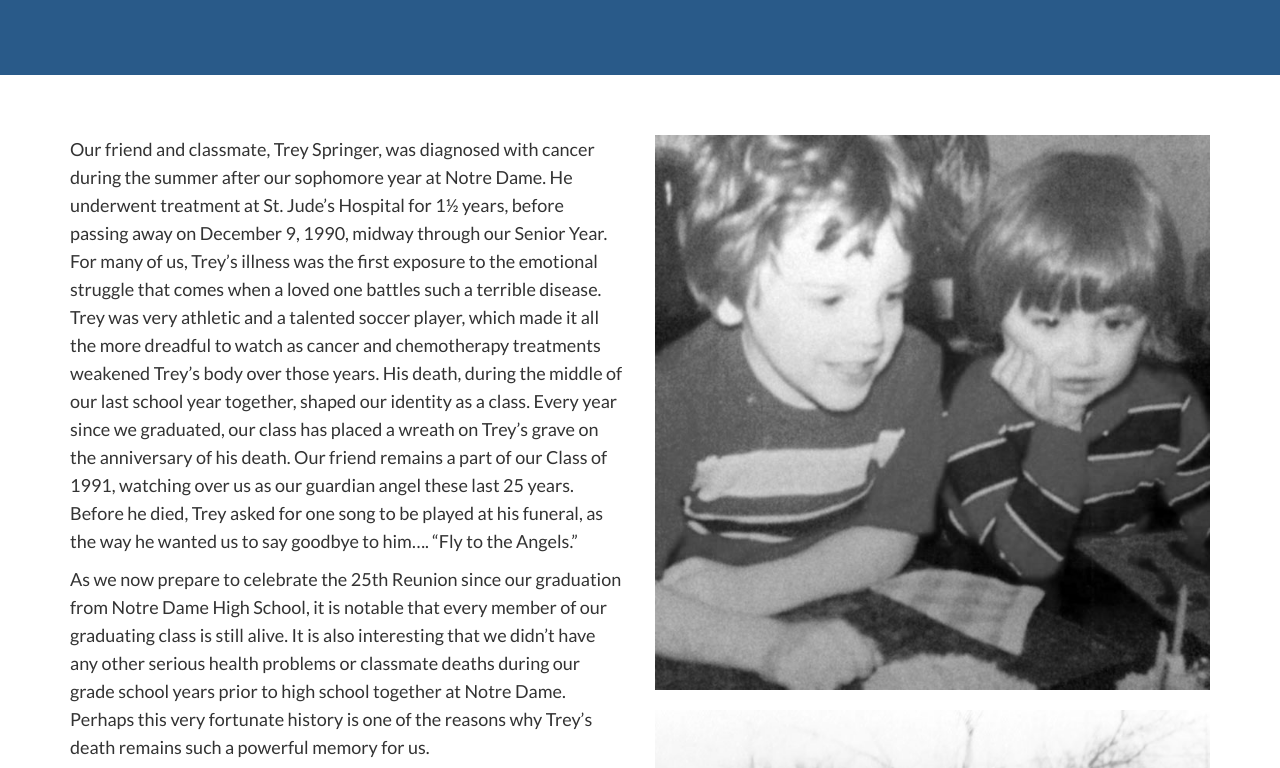
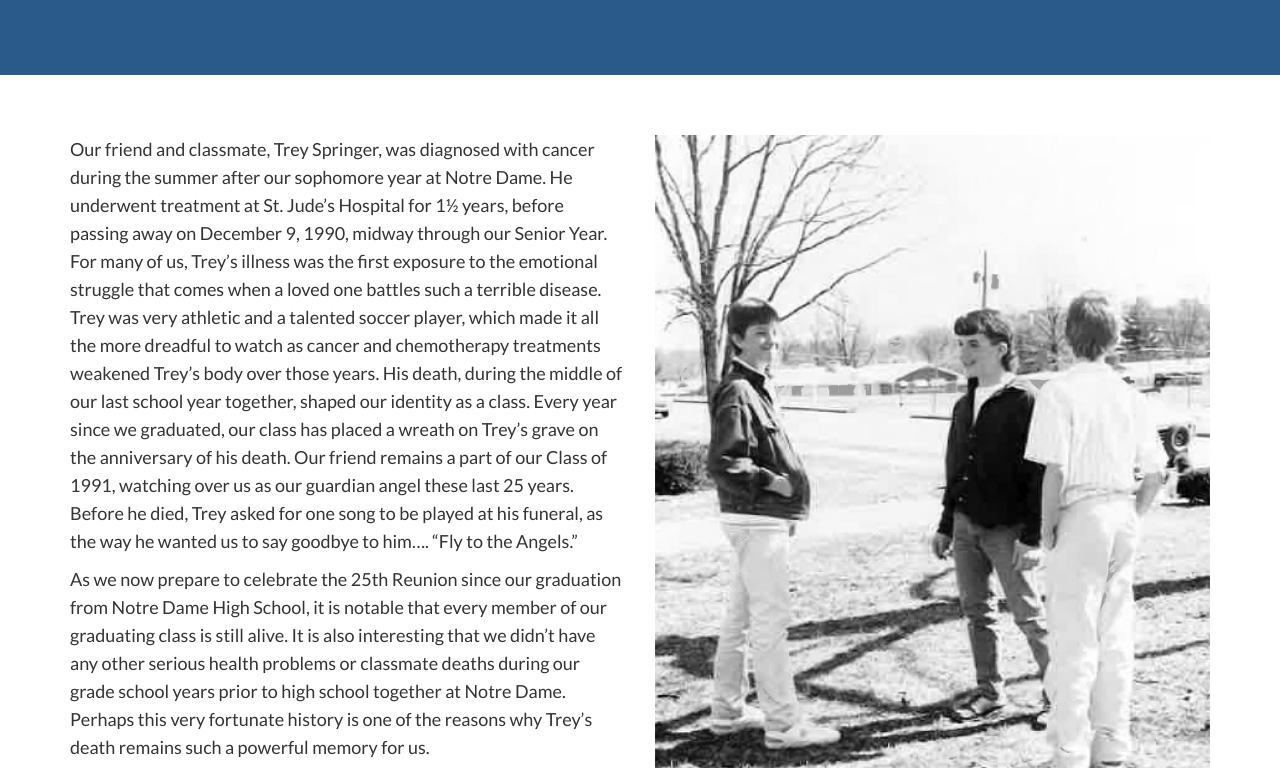
Before and after one commit to brainroads/notredame, a plain HTML site: page index.html in a window 1280 px wide. Shown: the part 1180-1948 px from the top of the page. Drawn offline with nearby package versions, Linux system fonts and the light colour scheme.

Commit message:
photo updates

```diff
--- a/index.html
+++ b/index.html
@@ -83,8 +83,9 @@
           <p>Tim Landewe created the name and concept for this theme. Tim and Sasha plan to embark on the 32-35 hour run from St. Louis early on the Friday morning before Labor Day. We will have a ‘support vehicle’ of classmates traveling along with Tim and Sasha for much of the run on Friday and Friday night. On Saturday morning, our class will take a Notre Dame bus to join Tim and Sasha on their journey to provide support and camaraderie for the last 5-6 hours of the run. Classmates will run with Tim and Sasha for (very!) short segments before re-boarding the Class of 1991 Party Bus. The race will finish at the new Notre Dame High School as Tim, Sasha and others close with a lap on the track as the Notre Dame SportsFest takes place around the campus.</p>
         </div>
         <div class="col-sm-6">
-          <img src="img/2.jpg" class="img-responsive" style="margin-bottom: 20px;" />
-          <img src="img/3.jpg" class="img-responsive" />
+          <img src="img/trey2.jpg" class="img-responsive visible-xs center-block" style="margin-bottom: 20px;" />
+          <img src="img/trey1.jpg" class="img-responsive" style="margin-bottom: 20px;" />
+          <img src="img/trey3.jpg" class="img-responsive" />
         </div>
       </div>
     </div>
```
Also changed, not shown: img/trey1.jpg (added), img/trey2.jpg (added), img/trey3.jpg (added), 1 other file.
